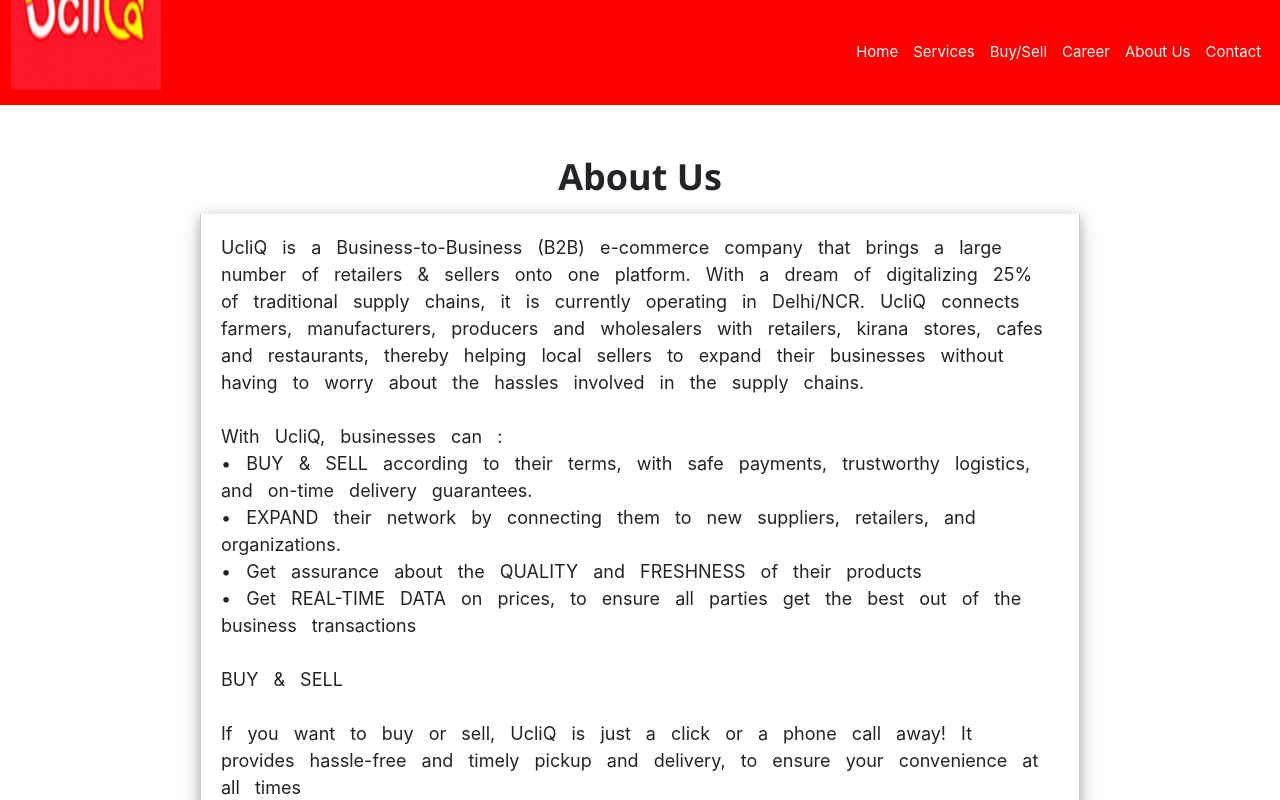
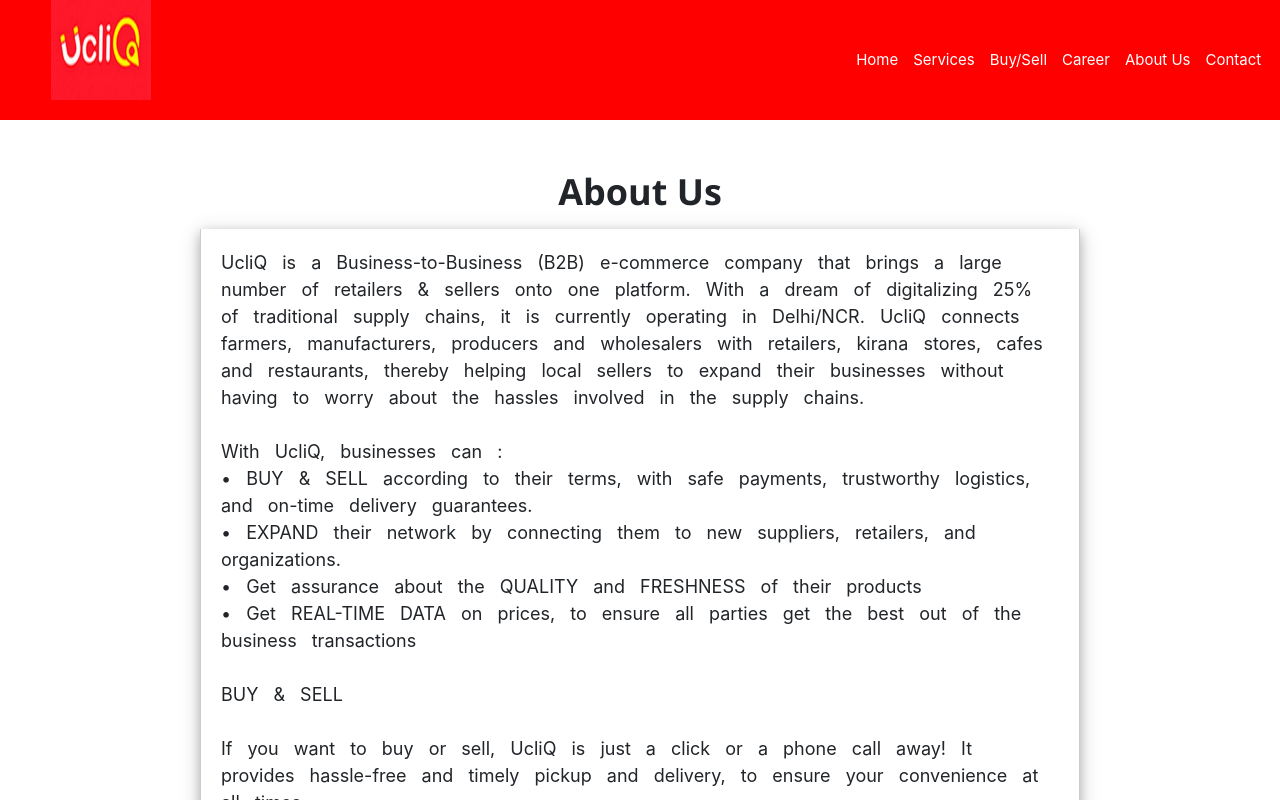
Before and after one commit to Ajeetbh/ucliq-buyer, a React (Create React App) app in the folder ucliq/: page /about in a window 1280 px wide. Shown: the top 800 px of the page. Built offline with nearby package versions, Linux system fonts and the light colour scheme.

Commit message:
navbar updated

```diff
--- a/ucliq/src/App.js
+++ b/ucliq/src/App.js
@@ -1,7 +1,6 @@
 import "./App.css";
 import Navbar from "./components/Navbar";
 import Home from "./components/Home";
-//import Service from "./components/Service";
 import About from "./components/About";
 import Contact from "./components/Contact";
 import { BrowserRouter, Routes, Route } from "react-router-dom";
--- a/ucliq/src/components/Career.js
+++ b/ucliq/src/components/Career.js
@@ -1,5 +1,5 @@
 import React from "react";
-import image4 from "../images/career.webp";
+//import image4 from "../images/career.webp";
 import "../style/career.css";
 
 const Career = () => {
@@ -22,7 +22,7 @@
               <img
                 src="https://res.cloudinary.com/antrix/image/upload/v1664639838/undraw_Process_re_gws7_qupecj.png"
                 alt="careerimage"
-                style={{ height: "32rem" }}
+                style={{ height: "32rem"}}
               />
             </div>
           </div>
--- a/ucliq/src/components/FifthSection.js
+++ b/ucliq/src/components/FifthSection.js
@@ -24,11 +24,11 @@
           <div className="buyerdetail w3-card-4">
             <div className="detail">
               <div className="icon">
-            <i class='fas fa-fish' style={{fontSize:'48px',color:'white'}}></i>
+            <i class='fa fa-coffee' style={{fontSize:'48px',color:'white'}}></i>
               </div>
               <h3>Unmatched Freshness</h3>
               <p>Our technology enabled supply chain delivers the freshest fish
-                and seafoods with the highest shelf life.
+                and seafoods just like coffee with the highest shelf life.
               </p>
             </div>
             <div className="detail">
--- a/ucliq/src/components/Header.js
+++ b/ucliq/src/components/Header.js
@@ -1,6 +1,7 @@
 import React from 'react'
 import image from '../images/frontimage.webp'
 import { useNavigate } from 'react-router-dom'
+import '../style/home.css'
 
 const Header = () => {
   const navigate=useNavigate()
@@ -26,7 +27,7 @@
               <img
                 src={image}
                 alt="careerimage"
-                style={{ height: "30rem" }}
+                style={{ height: "30rem"}}
               />
             </div>
           </div>
--- a/ucliq/src/components/SixthSection.js
+++ b/ucliq/src/components/SixthSection.js
@@ -1,7 +1,7 @@
 import React from "react";
 import "../style/secondsection.css";
 import image3 from "../images/kyc1.jpg";
-import image4 from "../images/download1.jpg";
+//import image4 from "../images/download1.jpg";
 
 const SixthSection = () => {
   return (
--- a/ucliq/src/style/about.css
+++ b/ucliq/src/style/about.css
@@ -1,5 +1,4 @@
 .about{
-  position: absolute;
   width: 100%;
   height: 500px;
 }
--- a/ucliq/src/style/buySell.css
+++ b/ucliq/src/style/buySell.css
@@ -18,11 +18,14 @@
 }
 .buyInfo p {
   font-weight: bold;
+  font-size: 18px;
+  word-spacing: 5px;
   color: gray;
   font-family: "Poppins", sans-serif;
-  margin-left: 100px;
-  margin-right: 100px;
+  margin-left: 10px;
+  margin-right: 80px;
   text-align: center;
+  width: 100%;
 }
 .sell {
   display: flex;
--- a/ucliq/src/style/home.css
+++ b/ucliq/src/style/home.css
@@ -27,7 +27,7 @@
   font-weight: bold;
 }
 .headerImage {
-  margin-left: 455px;
+  margin-left: 475px;
   margin-top: 50px;
 }
 .headerInfo .span span {
--- a/ucliq/src/style/navbar.css
+++ b/ucliq/src/style/navbar.css
@@ -1,3 +1,10 @@
+.navbar {
+  background-color:red !important;
+  position: -webkit-sticky;
+  position: sticky;
+  top: 0;
+}
+
 .bg-light {
   background-color: rgb(23, 23, 10) !important;
   color: white !important;
@@ -9,16 +16,14 @@
 }
 
 .nav-link:hover {
-  color: yellow !important;
+  color: #ffff00 !important;
   background-color: red;
 }
 
 .logo {
-  width: 150px;
-  height: 150px;
-  margin-top: -5rem;
+  width: 100px;
+  height: 100px;
+  margin-top: -1rem;
+  margin-left: 40px;
+  margin-bottom: 5px;
 }
-
-.navbar {
-  background-color:red !important;
-}
--- a/ucliq/src/style/secondsection.css
+++ b/ucliq/src/style/secondsection.css
@@ -80,6 +80,8 @@
   text-align: center;
   padding: 20px;
   margin: 20px 20px;
+  width: 100%;
+  height: 500px;
 }
 
 .sixthMain {
```
Also changed, not shown: ucliq/src/style/career.css (+1 -7 lines).
